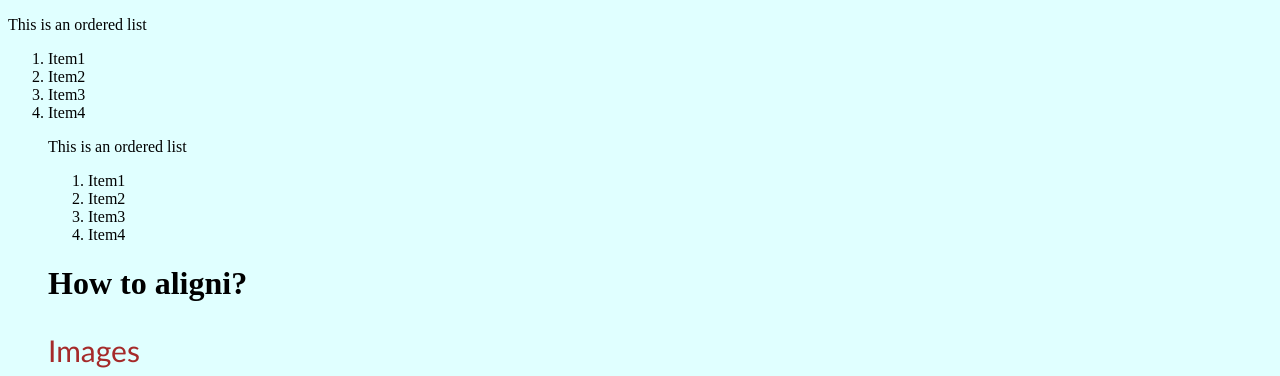
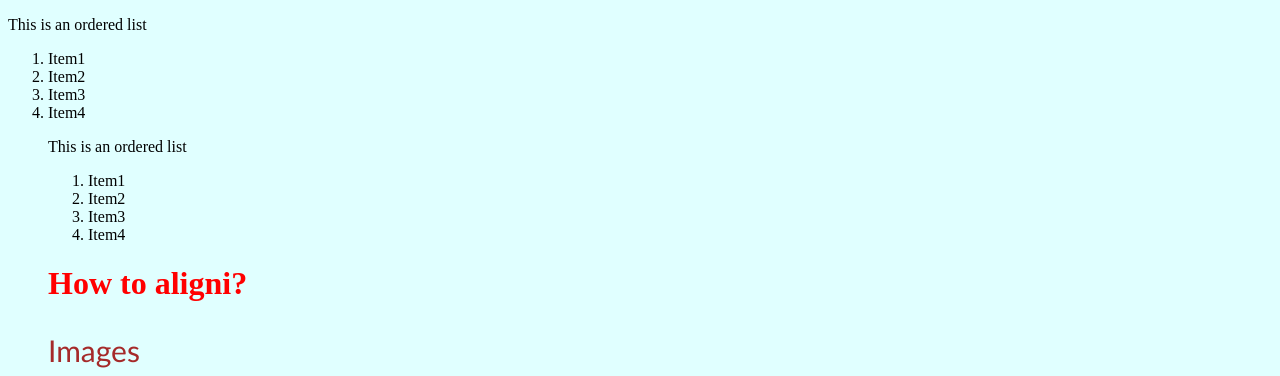
Before and after one commit to chithkalahs/chith-recto, a plain HTML site: page index.html in a window 1280 px wide. Shown: the top 376 px of the page. Drawn offline with Linux system fonts and the light colour scheme.

Commit message:
Update index.html
adding styles to h1

```diff
--- a/index.html
+++ b/index.html
@@ -20,7 +20,7 @@
         <li>Item3</li>
         <li>Item4</li>
     </ol>
-    <h1>How to aligni?</h1>
+    <h1 style="color:red;text-align:"center">How to aligni?</h1>
 <p style="color: brown;font-family:'Trebuchet MS', 'Lucida Sans Unicode', 'Lucida Grande', 'Lucida Sans', Arial, sans-serif; font-size: 30px;">Images</p>
 <img src="bg1.jpg" alt="leaf" style="float: left;" width="150" height="80">
 <p style="text-align:justify"; >Lorem, ipsum dolor sit amet consectetur adipisicing elit illum architecto cupiditate vitae beatae quibusdam . Soluta, numquam qui illo libero odit autem aliquid nostrum itaque tenetur hic rerum, illum architecto cupiditate vitae beatae quibusdam. Ducimus ex earum consequuntur.  aspernatur nemo magni nulla quia quas nam enim inventore numquam qui illo libero odit autem aliquid nostrum itaque tenetur hic rerum, illum architecto cupiditate vitae beatae quibusdam. Ducimus ex earum consequuntur. Aspernatur fugit laborum voluptatem tenetur, culpa temporibus excepturi rerum corrupti corporis facere sunt architecto ducimus vel. Itaque nihil perferendis, fuga molestiae facere corporis adipisci deserunt sapiente sequi pariatur, quos et eveniet ut debitis sint quam quasi molestias ipsam aut. Dolorem eius ratione, impedit eveniet maiores rem nisi facere. Voluptatibus facilis alias quae beatae vero impedit quidem, consectetur maiores sit rem.</p>
```
